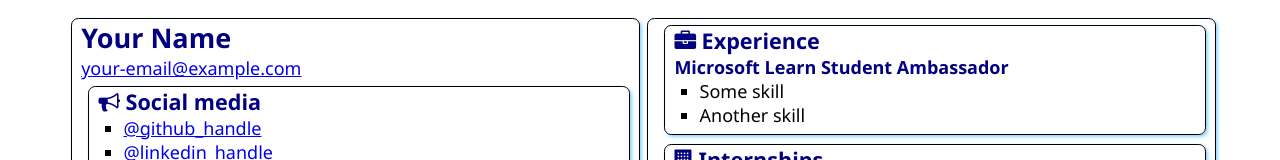
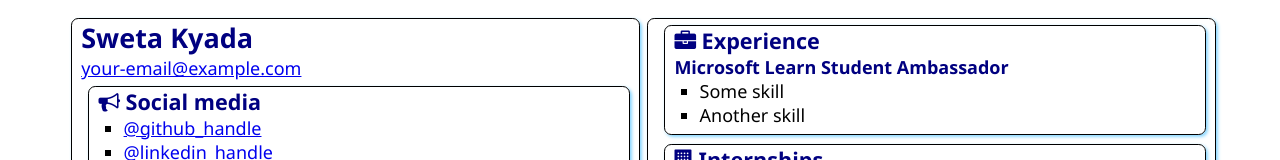
Before and after one commit to swetakyada/SATechnicalOnboarding, a plain HTML site: page src/index.html in a window 1280 px wide. Shown: the top 160 px of the page. Drawn offline with Linux system fonts and the light colour scheme.

Commit message:
Added My Name

```diff
--- a/src/index.html
+++ b/src/index.html
@@ -1,5 +1,6 @@
 <!DOCTYPE html>
 <html lang="en">
+
 <head>
     <meta charset="UTF-8">
     <meta http-equiv="X-UA-Compatible" content="IE=edge">
@@ -9,10 +10,11 @@
     <link rel="stylesheet" href="style.css">
     <link rel="stylesheet" href="https://cdnjs.cloudflare.com/ajax/libs/font-awesome/4.7.0/css/font-awesome.min.css">
 </head>
+
 <body>
     <main>
         <article class="box">
-            <h1>Your Name</h1>
+            <h1>Sweta Kyada</h1>
             <div><a href="mailto:your.email@example.com">your-email@example.com</a></div>
 
             <section class="box">
@@ -96,4 +98,5 @@
 
     </main>
 </body>
+
 </html>
```
